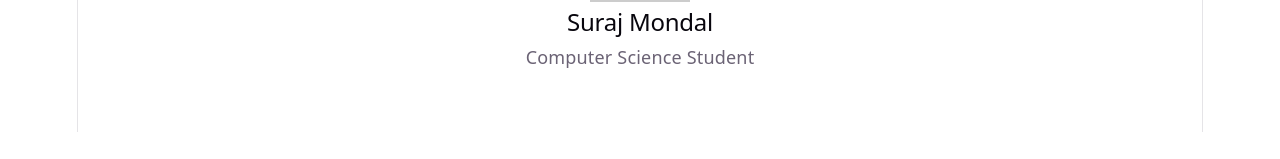
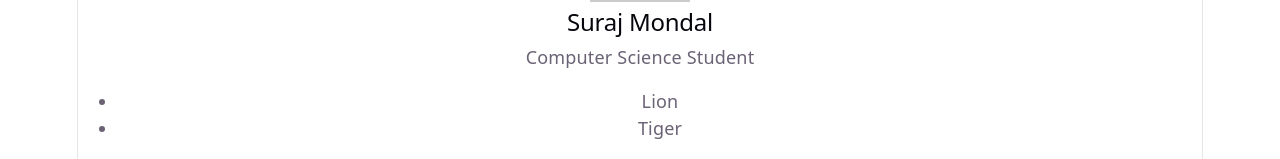
Before and after one commit to surajmondal2005/react-playground, a React (Vite) app in the folder my-first-react-app/: page / in a window 1280 px wide. Shown: the part 668-827 px from the top of the page. Before the commit the page ends 800 px from the top, so only its background shows below. Built offline with nearby package versions, Linux system fonts and the light colour scheme.

Commit message:
List of elements in Jsx

```diff
--- /dev/null
+++ b/my-first-react-app/src/ConditionalRendering.jsx
@@ -0,0 +1,13 @@
+export function ConditionRendering() {
+  const animals = ["Lion", "Tiger"];
+
+  return (
+    <div>
+      <ul>
+        {animals.map((animal) => {
+          return <li key={animal}>{animal}</li>;
+        })}
+      </ul>
+    </div>
+  );
+}
--- a/my-first-react-app/src/main.jsx
+++ b/my-first-react-app/src/main.jsx
@@ -9,6 +9,7 @@
 import PropsAsFunctions from "./PropsAsFunctions.jsx";
 import PropsWithSpread from "./PropsWithSpread";
 import NestedProps from "./NestedProps.jsx";
+import { ConditionRendering } from "./ConditionalRendering.jsx";
 createRoot(document.getElementById("root")).render(
   <StrictMode>
     <Greeting />
@@ -18,5 +19,6 @@
     <PropsAsFunctions />
     <PropsWithSpread />
     <NestedProps />
+    <ConditionRendering />
   </StrictMode>,
 );
```
